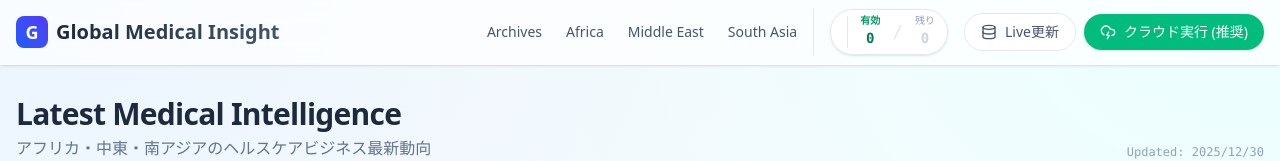
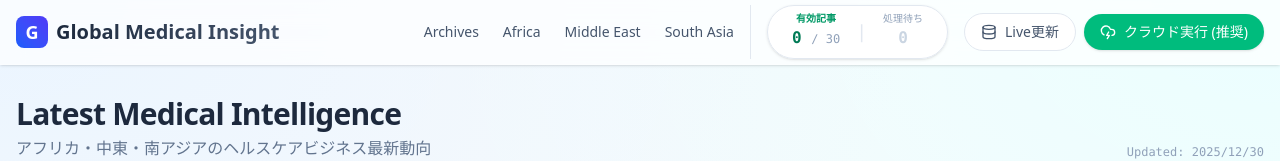
Before and after one commit to NinjaArmstrong/Global-Medical-Insight, a Next.js app: page / in a window 1280 px wide. Shown: the top 161 px of the page. Built offline with nearby package versions, Linux system fonts and the light colour scheme; no server answers; the database is empty.

Commit message:
Remove progress bar and show valid target

```diff
--- a/src/components/ProcessStatus.tsx
+++ b/src/components/ProcessStatus.tsx
@@ -32,42 +32,23 @@ export function ProcessStatus() {
 
     if (!counts) return <Loader2 className="animate-spin text-slate-300" size={16} />;
 
-    // Calculate Batch Progress (e.g. Total 30, Pending 20 -> 10 Processed = 33%)
-    const batchProcessed = (counts.batchTotal || 0) - (counts.batchPending || 0);
-    const batchTotal = counts.batchTotal || 1; // avoid div 0
-    const percent = Math.round((batchProcessed / batchTotal) * 100);
+    return (
+        <div className="flex items-center gap-4 bg-white/80 backdrop-blur border border-slate-200 rounded-full pl-6 pr-6 py-2 text-xs font-mono text-slate-600 shadow-sm mr-4">
 
-    return (
-        <div className="flex items-center gap-4 bg-white/80 backdrop-blur border border-slate-200 rounded-full pl-4 pr-3 py-1.5 text-xs font-mono text-slate-600 shadow-sm mr-4">
-
-            {/* Progress Bar (Only show if active batch exists) */}
-            {(counts.batchPending ?? 0) > 0 && (
-                <div className="flex items-center gap-2 mr-2">
-                    <div className="w-16 h-1.5 bg-slate-100 rounded-full overflow-hidden">
-                        <div
-                            className="h-full bg-blue-500 transition-all duration-500 ease-out"
-                            style={{ width: `${percent}%` }}
-                        />
-                    </div>
-                    <span className="font-bold text-blue-600 min-w-[3ch] text-right">{percent}%</span>
-                </div>
-            )}
-
-            <div className="flex items-center gap-3 border-l border-slate-200 pl-3">
             {/* 有効数 (HP表示対象) */}
             <div className="flex flex-col items-center leading-none">
-                    <span className="text-[10px] text-emerald-600 mb-0.5 font-bold">有効</span>
-                    <span className="font-bold text-emerald-700 text-sm">
-                        {counts.valid}
+                <span className="text-[10px] text-emerald-600 mb-0.5 font-bold">有効記事</span>
+                <span className="font-bold text-emerald-700 text-base">
+                    {counts.valid} <span className="text-slate-400 font-normal text-xs">/ 30</span>
                 </span>
             </div>
 
-                <span className="text-slate-200 text-lg font-thin">/</span>
+            <span className="text-slate-200 text-lg font-thin">|</span>
 
             {/* 処理中（残り） */}
             <div className="flex flex-col items-center leading-none">
-                    <span className="text-[10px] text-slate-400 mb-0.5">残り</span>
-                    <span className={`font-bold text-sm ${counts.batchPending! > 0 ? 'text-amber-600' : 'text-slate-300'}`}>
+                <span className="text-[10px] text-slate-400 mb-0.5">処理待ち</span>
+                <span className={`font-bold text-base ${counts.batchPending! > 0 ? 'text-amber-600' : 'text-slate-300'}`}>
                     {counts.batchPending}
                 </span>
             </div>
@@ -78,13 +59,12 @@ export function ProcessStatus() {
                     <span className="text-slate-200 text-lg font-thin">|</span>
                     <div className="flex flex-col items-end leading-none min-w-[50px]">
                         <span className="text-[10px] text-slate-400 mb-0.5">予想時刻</span>
-                            <span className="font-bold text-slate-700">
+                        <span className="font-bold text-slate-700 text-base">
                             {counts.estimatedCompletionTime}
                         </span>
                     </div>
                 </>
             )}
         </div>
-        </div>
     );
 }
```
Lines whose indentation alone changed are shown as unchanged.
